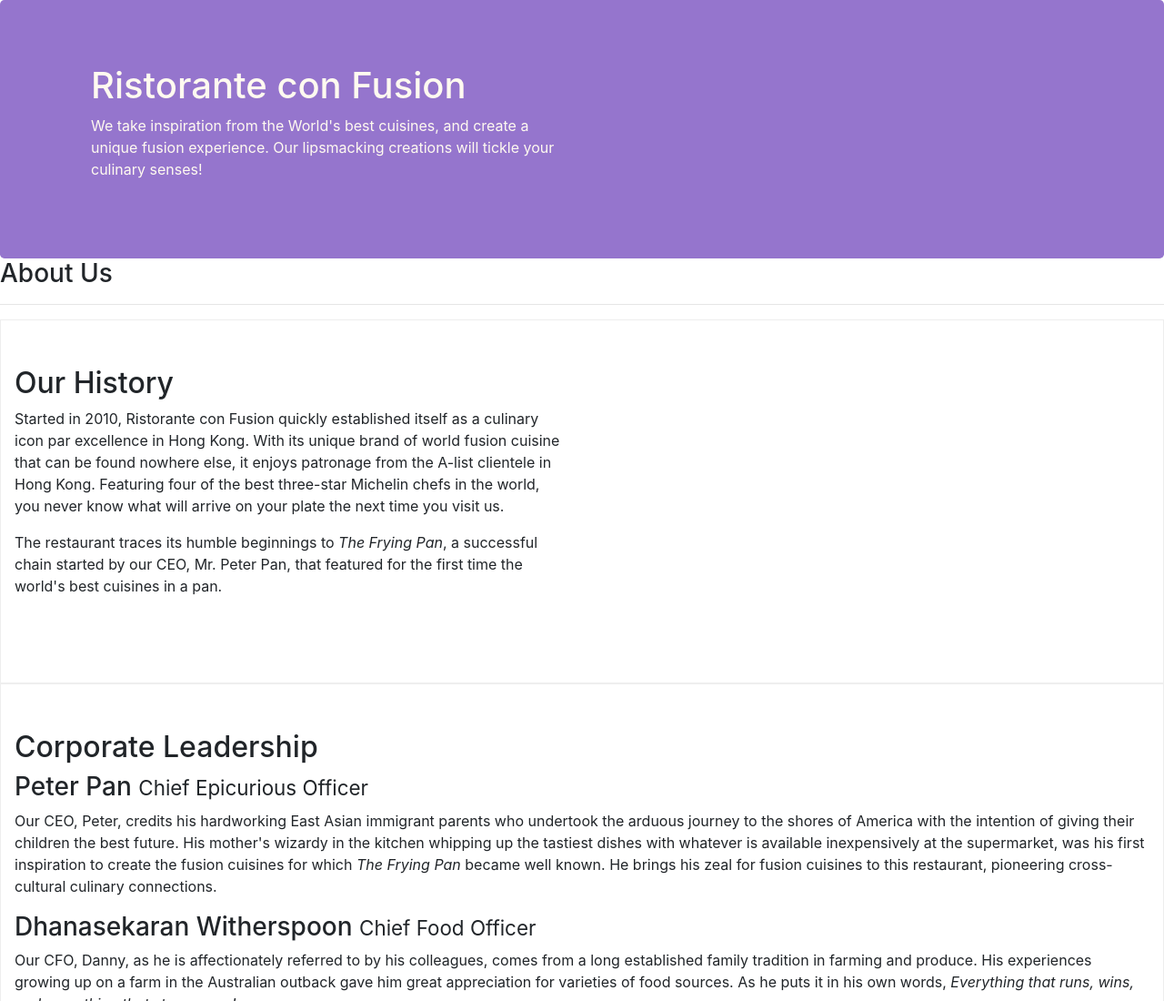
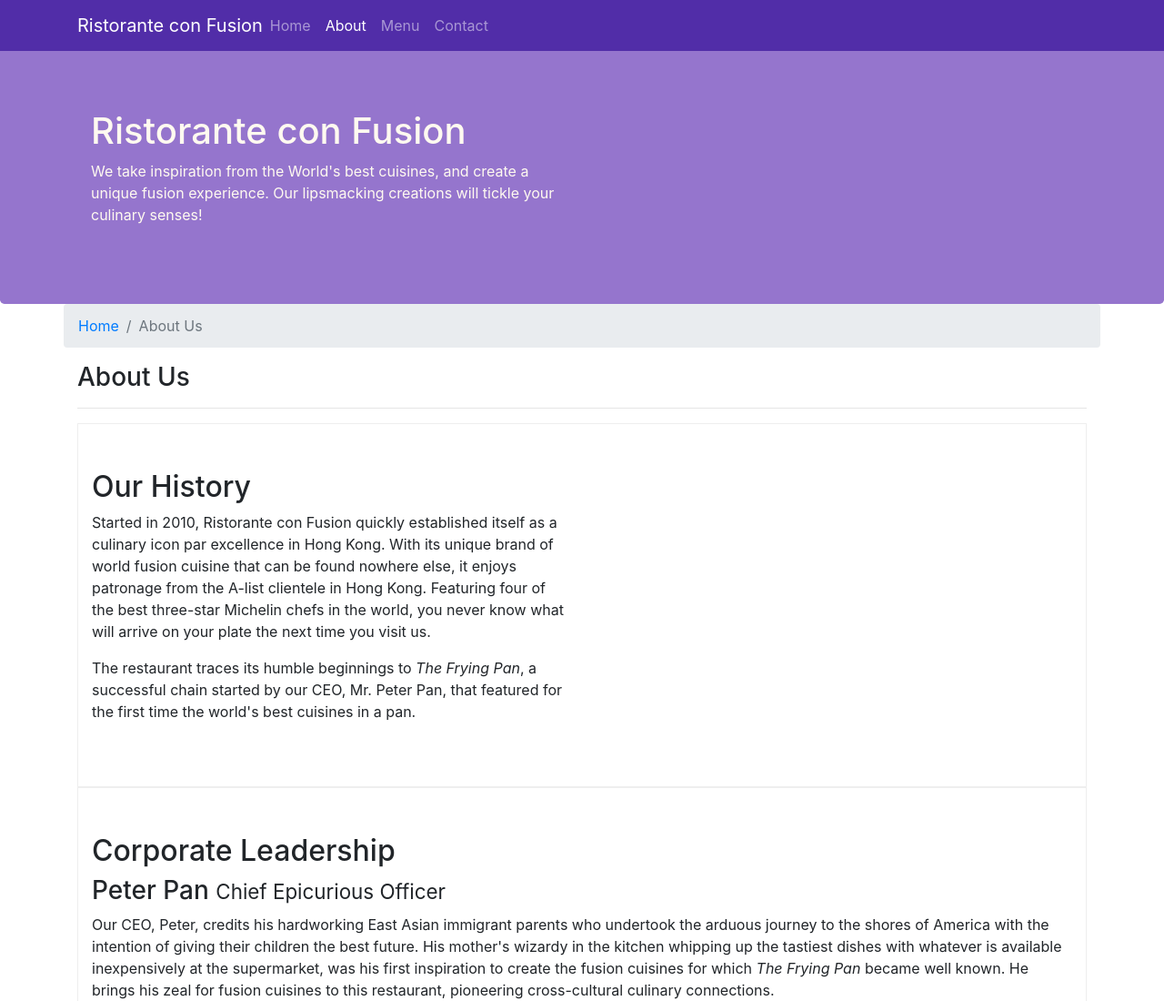
Before and after one commit to Bereket-U/conFusion, a website: page aboutus.html in a window 1280 px wide. Shown: the top 1100 px of the page at 91% size. Drawn offline with nearby package versions, Linux system fonts and the light colour scheme.

Commit message:
Navbar with breadcrumb

```diff
--- a/aboutus.html
+++ b/aboutus.html
@@ -16,6 +16,23 @@
 </head>
 
 <body>
+    <nav class="navbar navbar-dark navbar-expand-sm fixed-top">
+        <div class="container">
+            <button class="navbar-toggler" type="button" data-toggle="collapse" data-target="#Navbar">
+              <span class="navbar-toggler-icon"></span>
+            </button>
+            <a class="navbar-brand mr-auto" href="./index.html">Ristorante con Fusion</a>
+            <div class="collapse navbar-collapse" id="Navbar">
+                <ul class="navbar-nav mr-auto">
+                  <li class="nav-item"><a class="nav-link" href="./index.html" >Home</a></li>
+                  <li class="nav-item active"><a class="nav-link" href="#" >About</a></li>
+                  <li class="nav-item"><a class="nav-link" href="#" >Menu</a></li>
+                  <li class="nav-item"><a class="nav-link" href="#" >Contact</a></li>
+                </ul>
+            </div>
+        </div>
+
+    </nav>
 
     <header class="jumbotron">
         <div class="container">
@@ -30,9 +47,13 @@
         </div>
     </header>
 
-    <div>
-        <div>
-            <div>
+    <div class="container">
+        <div class="row">
+            <ol class="col-12 breadcrumb">
+                <li class="breadcrumb-item"><a href="./index.html">Home</a></li>
+                <li class="breadcrumb-item active">About Us</li>
+            </ol>
+            <div class="col-12">
                <h3>About Us</h3>
                <hr>
             </div>
@@ -86,7 +107,7 @@
                 <div class="col-4 offset-1 col-sm-2">
                     <h5>Links</h5>
                     <ul class="list-unstyled">
-                        <li><a href="#">Home</a></li>
+                        <li><a href="./index.html">Home</a></li>
                         <li><a href="#">About</a></li>
                         <li><a href="#">Menu</a></li>
                         <li><a href="#">Contact</a></li>
--- a/css/styles.css
+++ b/css/styles.css
@@ -28,3 +28,11 @@
     margin: 0px auto;
     color: #0f0f0f;
 }
+body {
+    padding: 50px 0px 0px 0px;
+    z-index: 0;
+}
+.navbar-dark {
+    background-color: #512DA8 ;
+
+}
```
Also changed, not shown: index.html (+17 -0 lines), 1 other file.
